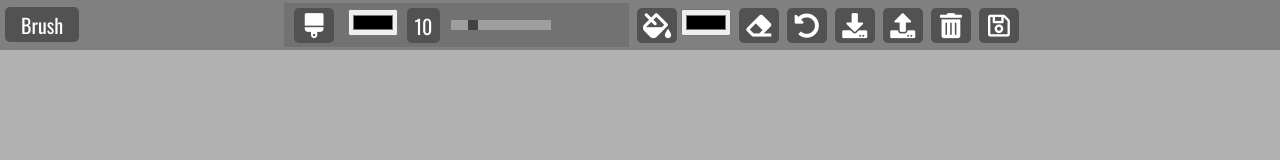
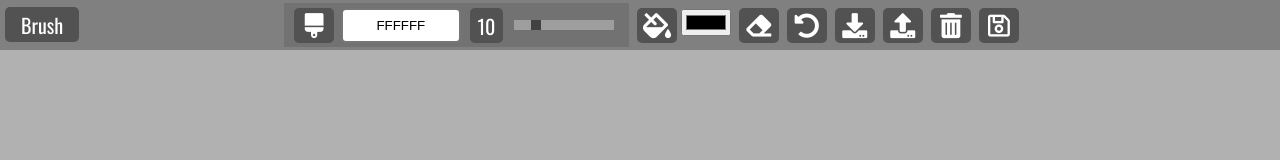
Before and after one commit to isnendyankp/paintclone.github.io, a plain HTML site: page index.html in a window 1280 px wide. Drawn offline with nearby package versions, Linux system fonts and the light colour scheme.

Commit message:
S21-198: add jscolor script & access for brush

```diff
--- a/index.html
+++ b/index.html
@@ -18,7 +18,7 @@
         <!-- Brush -->
         <div class="brush tool">
             <i class="fas fa-brush" id="brush" title="Brush"></i>
-            <input type="color">
+            <input type="text" class="jscolor" id="brush-color">
             <span class="size" id="brush-size" title="Brush Size">10</span>
             <input type="range" min="1" max="50" value="10" class="slider" id="brush-slider">
         </div>
@@ -56,6 +56,7 @@
     </div>
 
     <!-- Script -->
+    <script src="jscolor.js"></script>
     <script src="script.js"></script>
 </body>
 </html>
```
